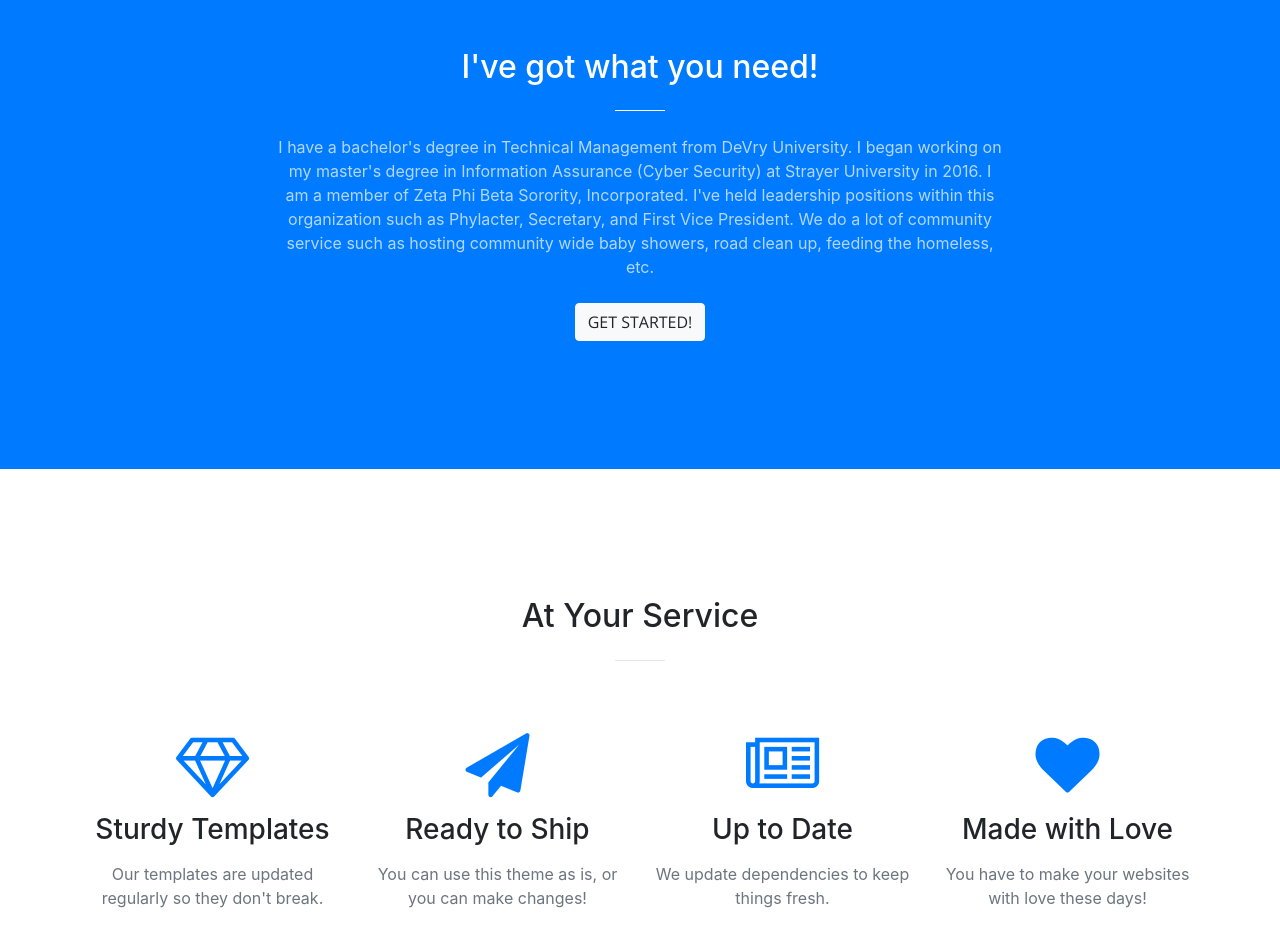
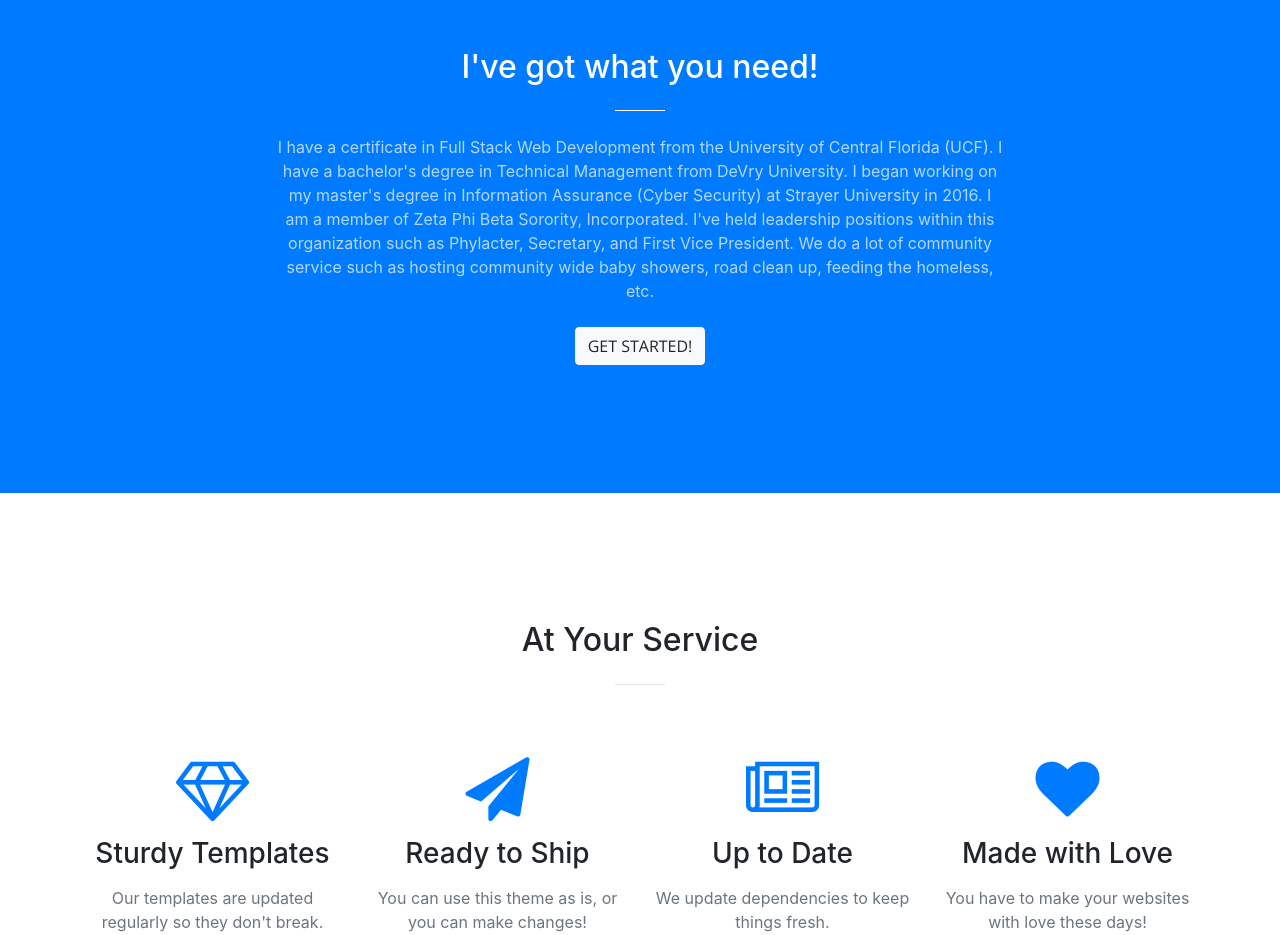
Before and after one commit to ShaToyaJones/Professional-Portfolio, a website with bundled scripts: page index.html in a window 1280 px wide. Shown: the part 880-1815 px from the top of the page. Built offline with nearby package versions, Linux system fonts and the light colour scheme.

Commit message:
Modified -I've got what you need

```diff
--- a/index.html
+++ b/index.html
@@ -84,7 +84,7 @@
           <div class="col-lg-8 mx-auto text-center">
             <h2 class="section-heading text-white">I've got what you need!</h2>
             <hr class="light my-4">
-            <p class="text-faded mb-4">I have a bachelor's degree in Technical Management from DeVry University. I began working on my master's degree in Information Assurance (Cyber Security) at Strayer University in 2016. I am a member of Zeta Phi Beta Sorority, Incorporated. I've held leadership positions within this organization such as Phylacter, Secretary, and First Vice President. We do a lot of community service such as hosting community wide baby showers, road clean up, feeding the homeless, etc.</p>
+            <p class="text-faded mb-4">I have a certificate in Full Stack Web Development from the University of Central Florida (UCF). I have a bachelor's degree in Technical Management from DeVry University. I began working on my master's degree in Information Assurance (Cyber Security) at Strayer University in 2016. I am a member of Zeta Phi Beta Sorority, Incorporated. I've held leadership positions within this organization such as Phylacter, Secretary, and First Vice President. We do a lot of community service such as hosting community wide baby showers, road clean up, feeding the homeless, etc.</p>
             <a class="btn btn-light btn-xl js-scroll-trigger" href="#services">Get Started!</a>
           </div>
         </div>
```
